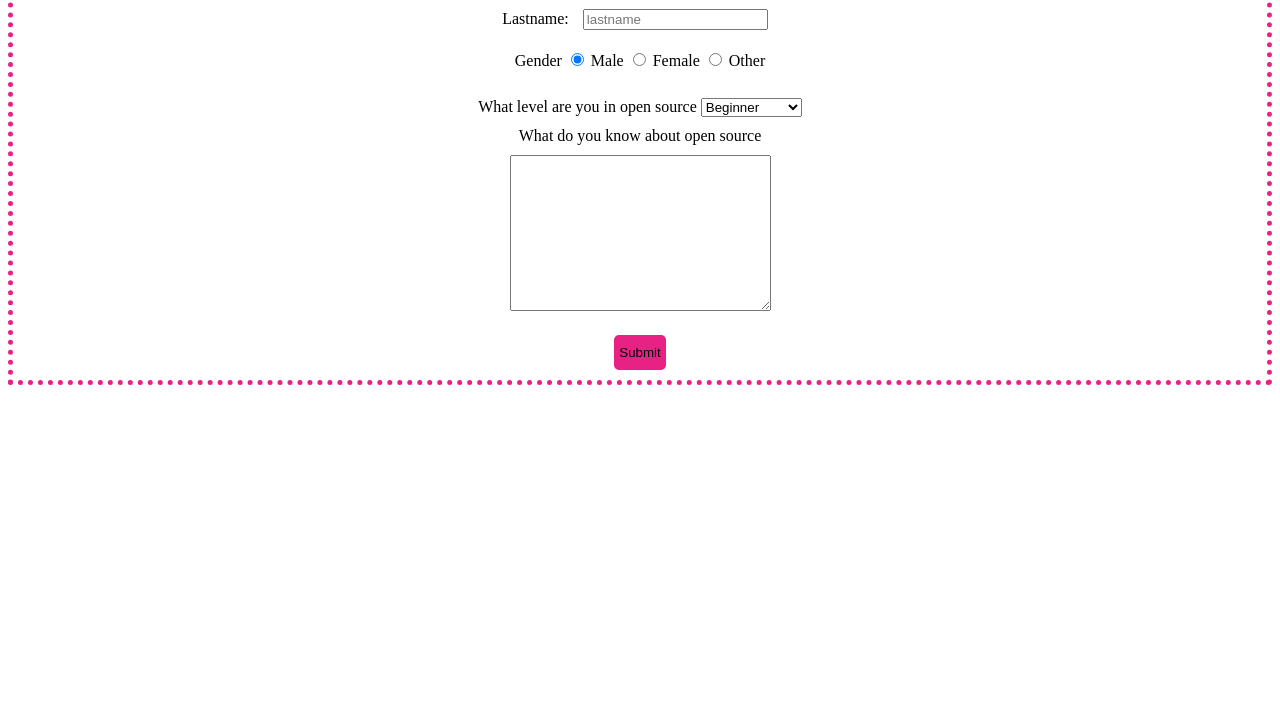
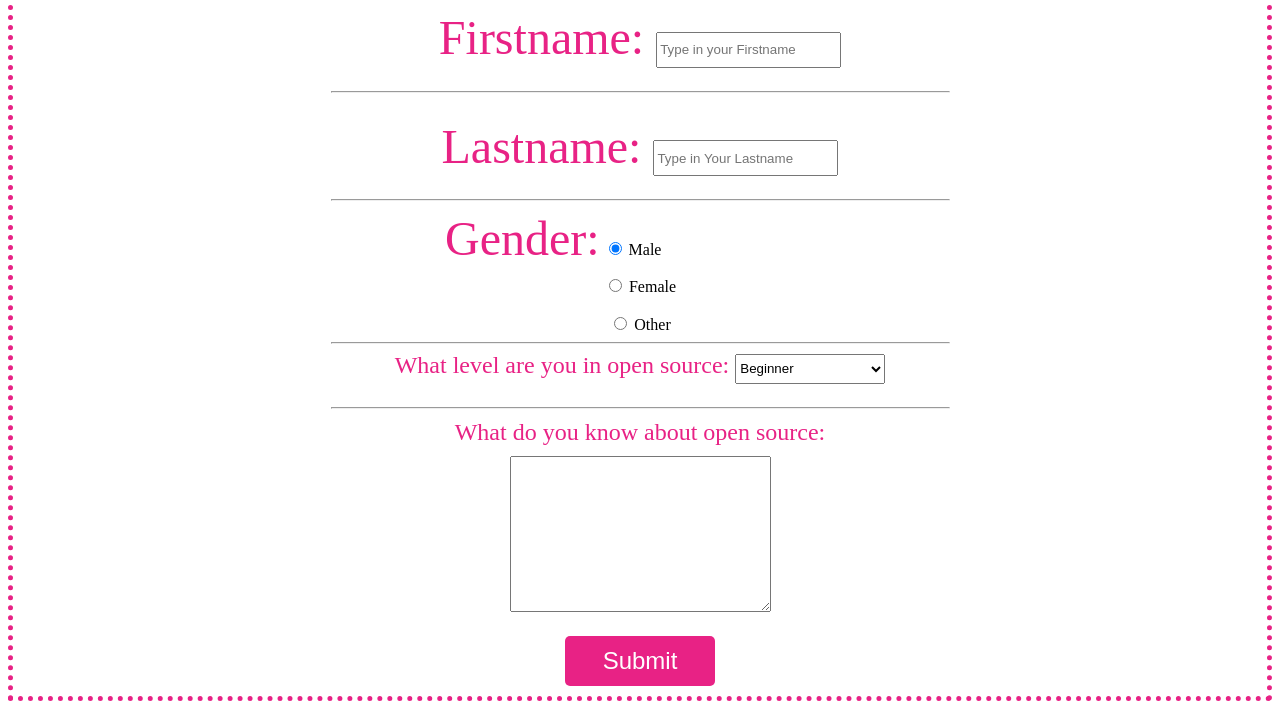
Before and after one commit to SCAUnilag/simpleForm, a plain HTML site: page index.html in a window 1280 px wide. Shown: the part 124-833 px from the top of the page. Before the commit the page ends 800 px from the top, so only its background shows below. Drawn offline with Linux system fonts and the light colour scheme.

Commit message:
changed layout

```diff
--- a/index.html
+++ b/index.html
@@ -9,38 +9,38 @@
 </head>
 <body>
 
-<h2 style='color: #e82285 ; text-align: center;'>    Simple Survey Form </h2>
+<h1 style='color: #e82285 ; text-align: center; font-size: 3em;'>    Simple Survey Form </h1>
  <center style=' border: 5px dotted #e82285; padding:10px;' >
     <form action="https://www.w3schools.com/action_page.php">
-        <label> Firstname:  </label>
-        <input type="text" name="firstname"  placeholder="firstname " style='margin: 10px;'>
+        <label style="font-size: 3em; color: #e82285 ;"> Firstname:  </label>
+        <input type="text" name="firstname"  placeholder="Type in your Firstname" style='height: 30px; margin-bottom: 15px;'><hr style="width: 50%;">
         <br>
-        <label> Lastname: </label>
-        <input type="text" name="lastname" placeholder="lastname" style='margin: 10px;' >
-        <br>
-     <div style='margin: 10px;'>
-        <label> Gender</label>
-        <input type="radio" name="gender" value="male" checked> Male
-        <input type="radio" name="gender" value="female"> Female
+        <label style="font-size: 3em; color: #e82285 ;"> Lastname: </label>
+        <input type="text" name="lastname" placeholder="Type in Your Lastname" style='height: 30px; margin-bottom: 15px;'>
+        <br><hr style="width: 50%;">
+     <div style='margin: 10px; padding-left: 0px; width: 390px; text-align: left;'>
+        <label style="font-size: 3em; color: #e82285 ;"> Gender:</label>
+        <input type="radio" name="gender" value="male" checked> Male <br></div>
+        <input type="radio" name="gender" value="female" > Female <br> <br>
         <input type="radio" name="gender" value="other"> Other
-     </div>
-        <br>
-        <label> What level are you in open source </label>
-            <select name="Level">
+
+        <br><hr style="width: 50%;">
+        <label style="font-size: 1.5em; color: #e82285 ;"> What level are you in open source: </label>
+            <select name="Level" style='height: 30px; width: 150px; margin-bottom: 15px;'>
                 <option value="Beginner">Beginner </option>
                 <option value="Intermediate">Intermediate </option>
                 <option value="Advanced"> Advanced </option>
                 <option value="Have no idea "> Have no idea </option>
               </select>
-            <br>
+            <br><hr style="width: 50%;">
               <div  style='margin: 10px;'>
-                <label> What do you know about open source</label>
+                <label style="font-size: 1.5em; color: #e82285 ;"> What do you know about open source:</label>
                 <br>
                 <textarea name="message" rows="10" cols="30" style='margin: 10px;' >
                     </textarea>
               </div>
 
-            <button type="button" onclick="alert('Thanks for participating ')" style='padding:10px 5px; border:none; background-color:#e82285; border-radius:5px;'> Submit </button>
+            <button type="reset" onclick="alert('Thanks for participating! ')" style='padding:10px 5px; border:none; background-color:#e82285;  color: white; border-radius:5px; width: 150px; height: 50px; font-size: 1.5em;'> Submit </button>
       </form>
     </center>
 
```
